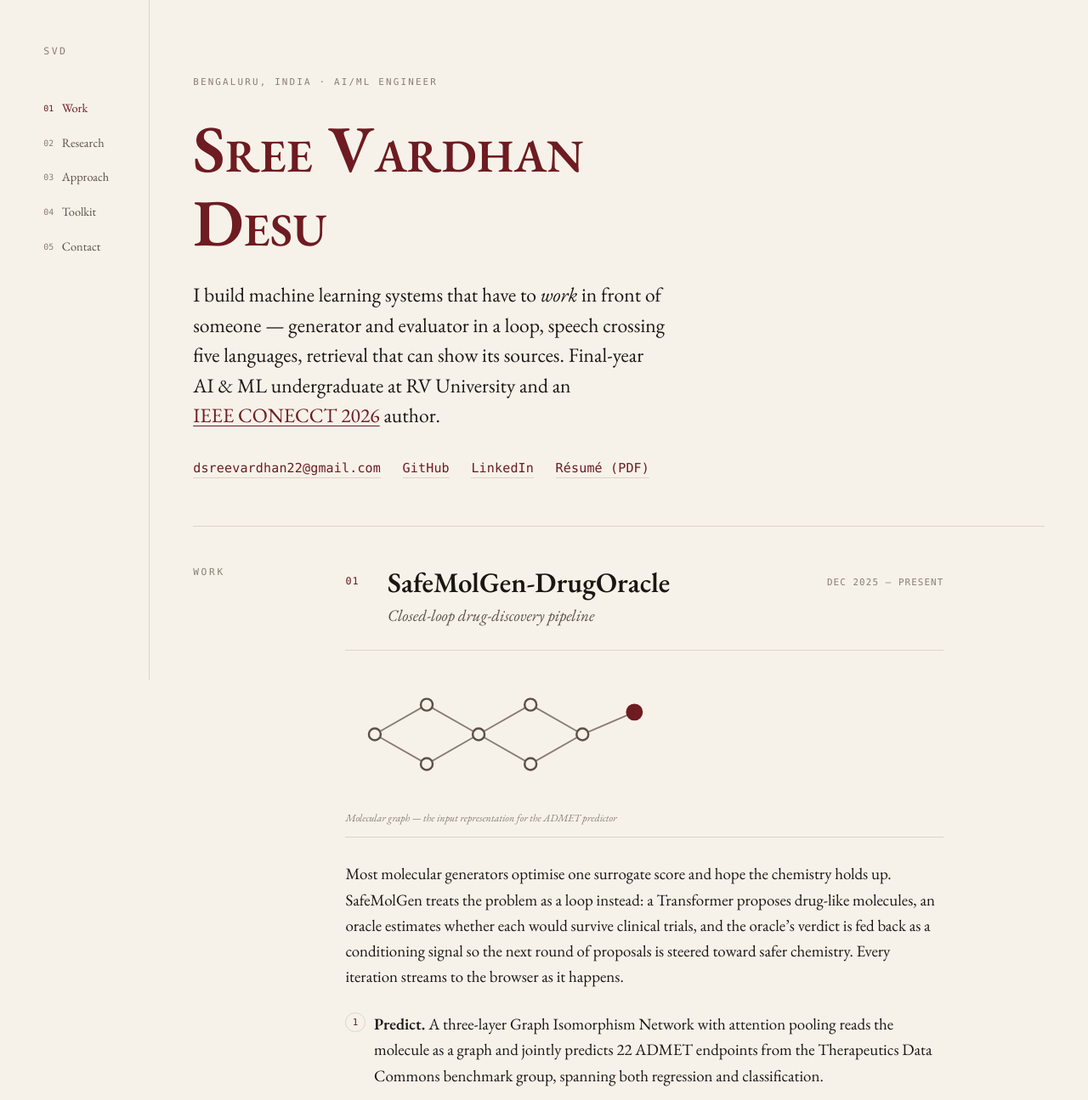
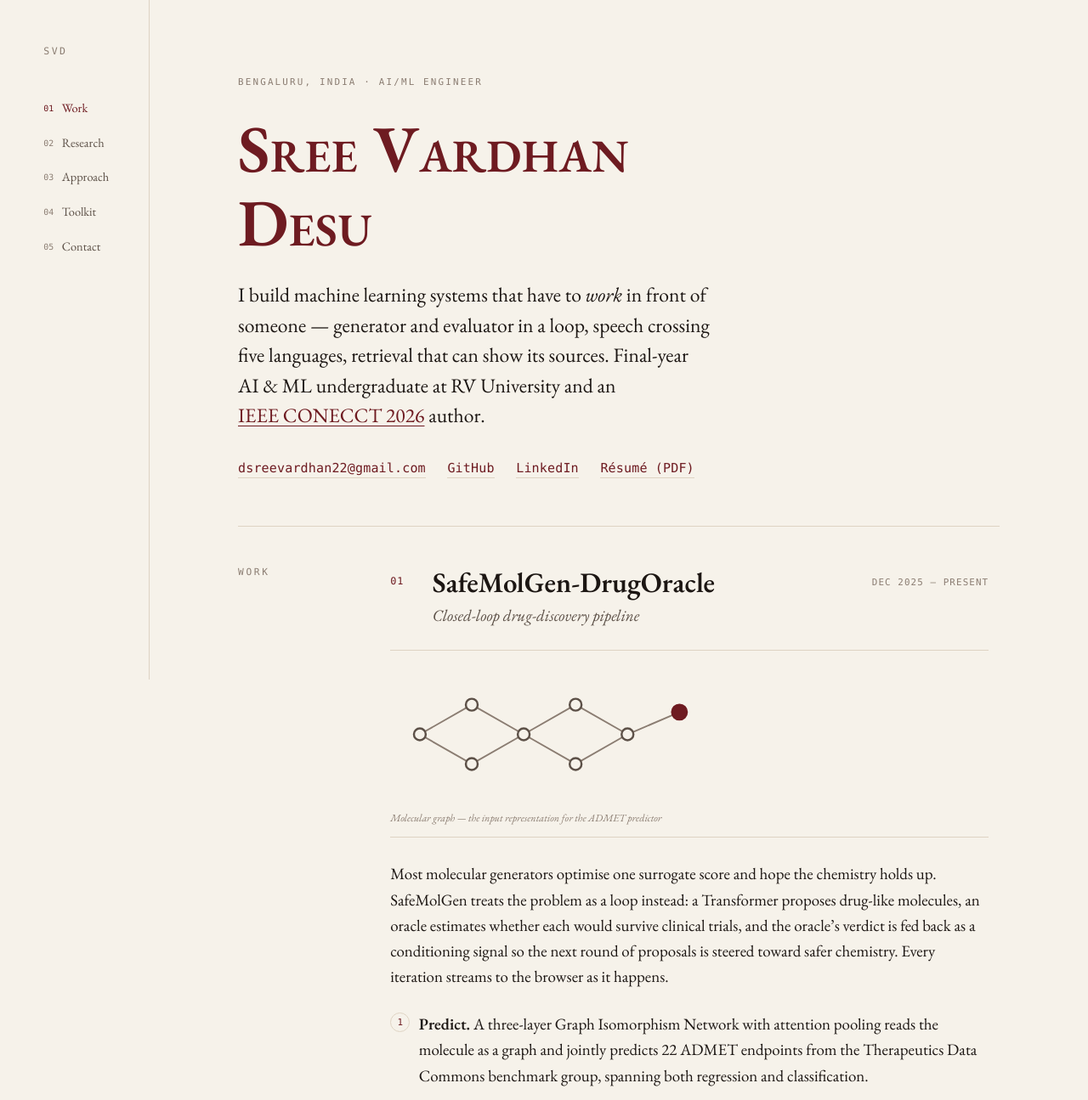
Before and after one commit to D-SreeVardhan/D-SreeVardhan.github.io, a plain HTML site: page index.html in a window 1280 px wide. Shown: the top 1295 px of the page at 85% size. Drawn offline with nearby package versions, Linux system fonts and the light colour scheme.

Commit message:
fix: centre content column so desktop whitespace is balanced
Co-authored-by: Cursor <cursoragent@cursor.com>

```diff
--- a/styles.css
+++ b/styles.css
@@ -26,6 +26,7 @@
   --step-4:  clamp(2.35rem, 1.5rem  + 4.2vw,  5.6rem);
 
   --measure: 34rem;
+  --column: 56rem;   /* label + gap + 44rem reading measure */
   --gutter: clamp(1.25rem, 4vw, 4rem);
 }
 
@@ -140,7 +141,8 @@ main { padding: 0 var(--gutter); }
 /* ------------------------------------------------------------ masthead --- */
 .masthead {
   padding: clamp(3.5rem, 11vh, 9rem) 0 clamp(2.5rem, 7vh, 5rem);
-  max-width: 52rem;
+  max-width: var(--column);
+  margin-inline: auto;
 }
 
 .eyebrow {
@@ -187,6 +189,8 @@ main { padding: 0 var(--gutter); }
 .section {
   border-top: 1px solid var(--rule);
   padding: clamp(2.5rem, 6vh, 4.5rem) 0;
+  max-width: var(--column);
+  margin-inline: auto;
 }
 .section--last { padding-bottom: clamp(3rem, 8vh, 6rem); }
 
@@ -466,6 +470,8 @@ main { padding: 0 var(--gutter); }
 .footer {
   border-top: 1px solid var(--rule);
   padding: 1.6rem var(--gutter) 2.4rem;
+  max-width: calc(var(--column) + 2 * var(--gutter));
+  margin-inline: auto;
   display: flex;
   flex-wrap: wrap;
   justify-content: space-between;
```
